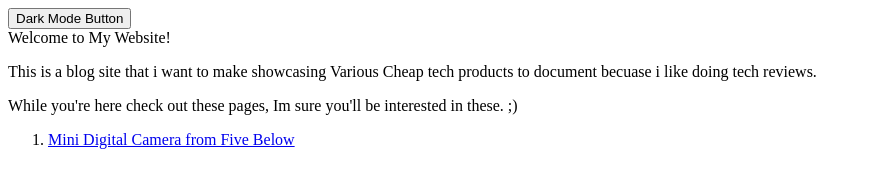
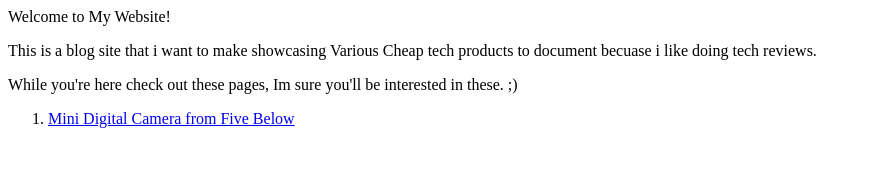
Before and after one commit to msolis26/hello-world, a plain HTML site: page index.html in a window 1280 px wide. Shown: the whole page, without its empty margins (0-871 px from the left). Drawn offline with Linux system fonts and the light colour scheme.

Commit message:
Update index.html

```diff
--- a/index.html
+++ b/index.html
@@ -1,25 +1,10 @@
 <!DOCTYPE html>
 <html>
   <head>
-    <style>
-      body{
-        background-color: white;
-        color: black;
-      }
-      .dark-mode{
-        background-color: black;
-        color: white;
-      }
-    </style>
+
   </head>
   <body>
-    <button onclick="toggleTheme()"> Dark Mode Button</button>
-    <script>
-      function toggleTheme(){
-        document.body.classicList.toggle("dark-mode");
-      }
 
-    </script>
   </body>
 
 <title>Welcome to My Website.</title>
@@ -28,7 +13,3 @@
 <p>While you're here check out these pages, Im sure you'll be interested in these. ;)</p>
   <ol>
     <li><a href= "https://msolis26.github.io/hello-world/review1.html">Mini Digital Camera from Five Below</a></li>
-
-
-
-  </ol>
```
